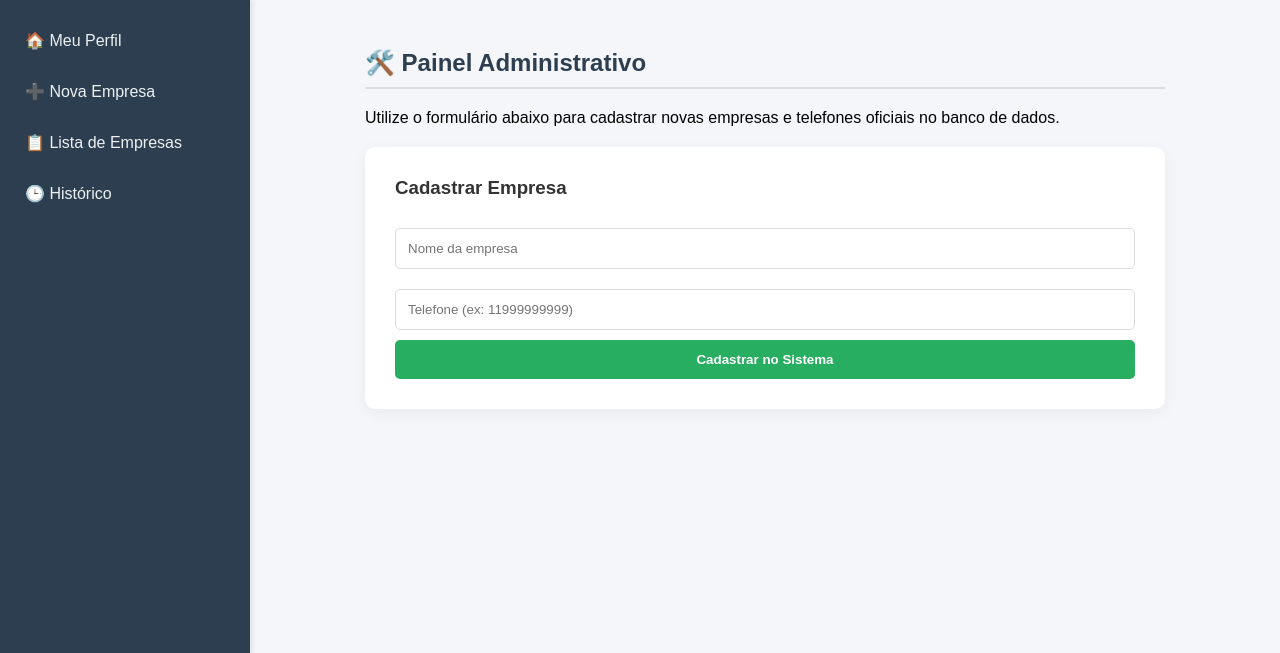
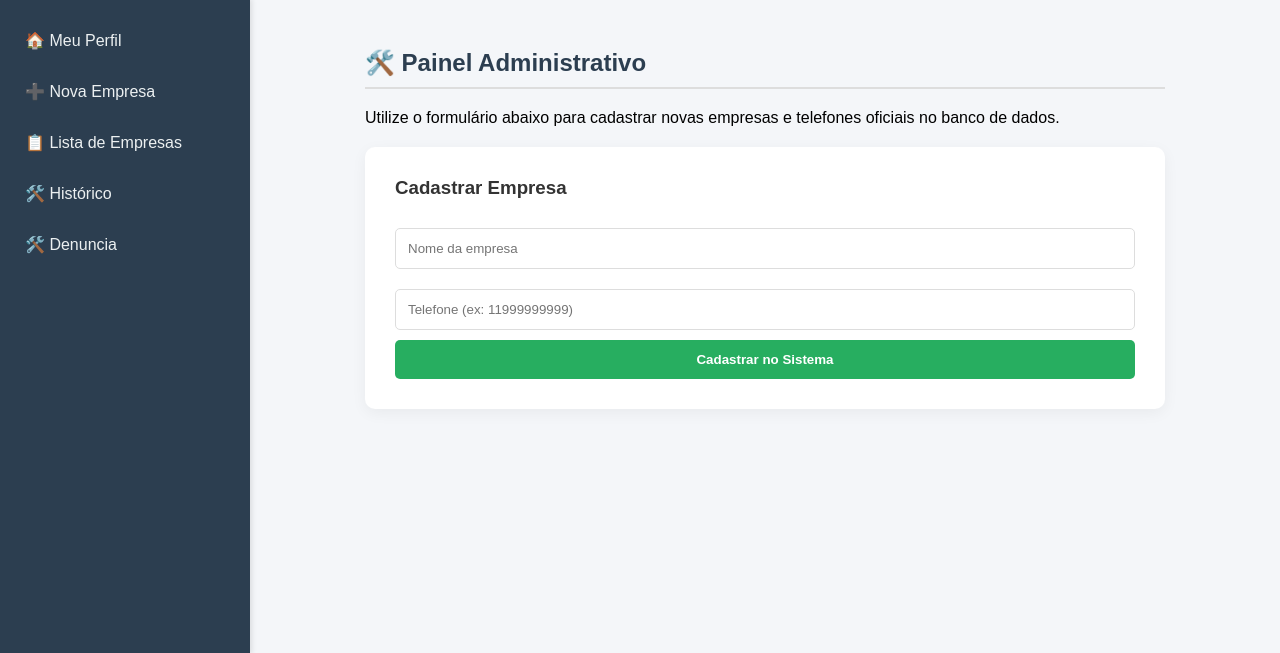
Before and after one commit to dealkis/CallCheck, a Flask app: page /admin in a window 1280 px wide. Shown: the part 66-719 px from the top of the page. Run offline with Flask 3, Linux system fonts and the light colour scheme; the visitor is signed in with stand-in values (Sample User, id 1); some libraries are stand-ins or nearby versions.

Commit message:
Update base.html

```diff
--- a/templates/base.html
+++ b/templates/base.html
@@ -96,7 +96,8 @@
         <a href="{{ url_for('perfil_usuario') }}">🏠 Meu Perfil</a>
         <a href="{{ url_for('admin') }}">➕ Nova Empresa</a>
         <a href="{{ url_for('listar_empresas') }}">📋 Lista de Empresas</a>
-        <a href="{{ url_for('historico') }}">🕒 Histórico</a>
+        <a href="{{ url_for('historico') }}">🛠️ Histórico</a>
+        <a href="{{ url_for('denuncia') }}">🛠️ Denuncia</a>
     </aside>
     {% endif %}
 
```
